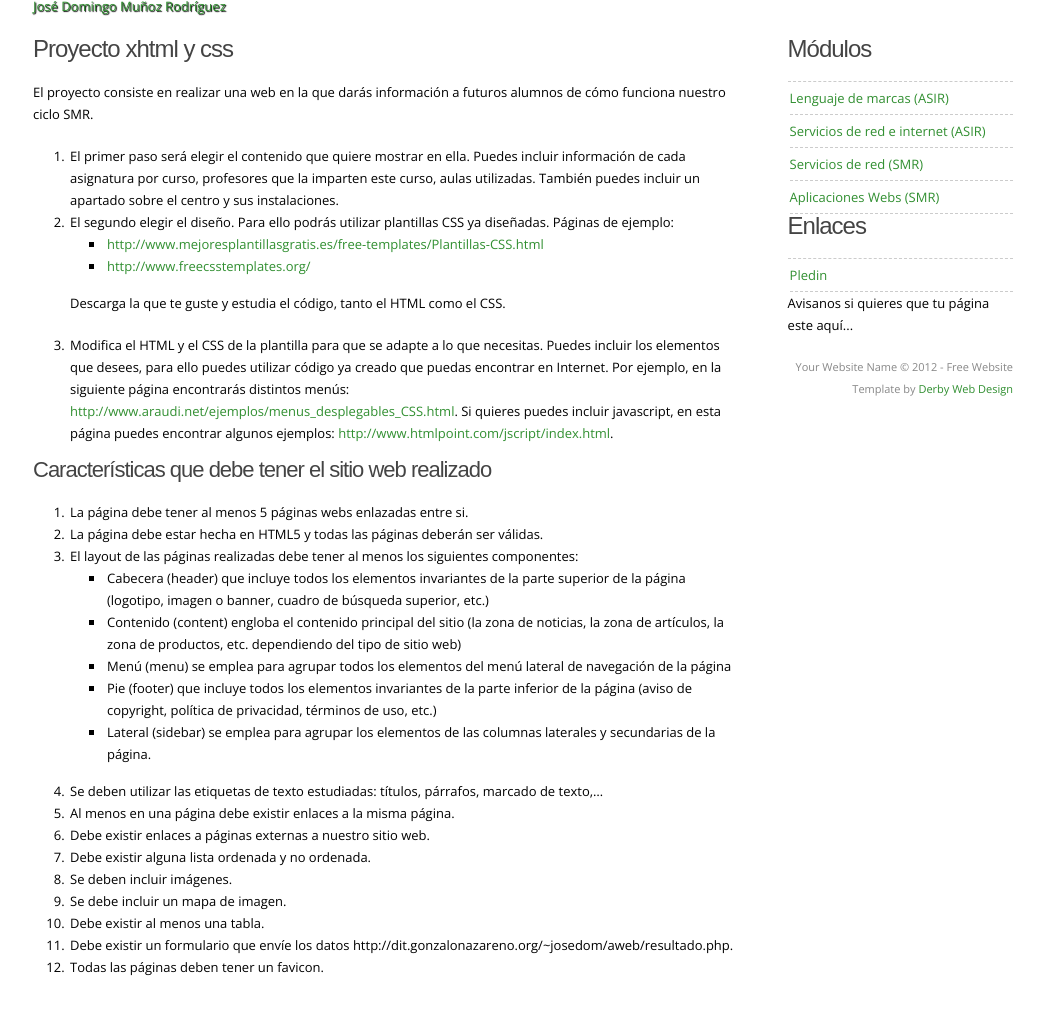
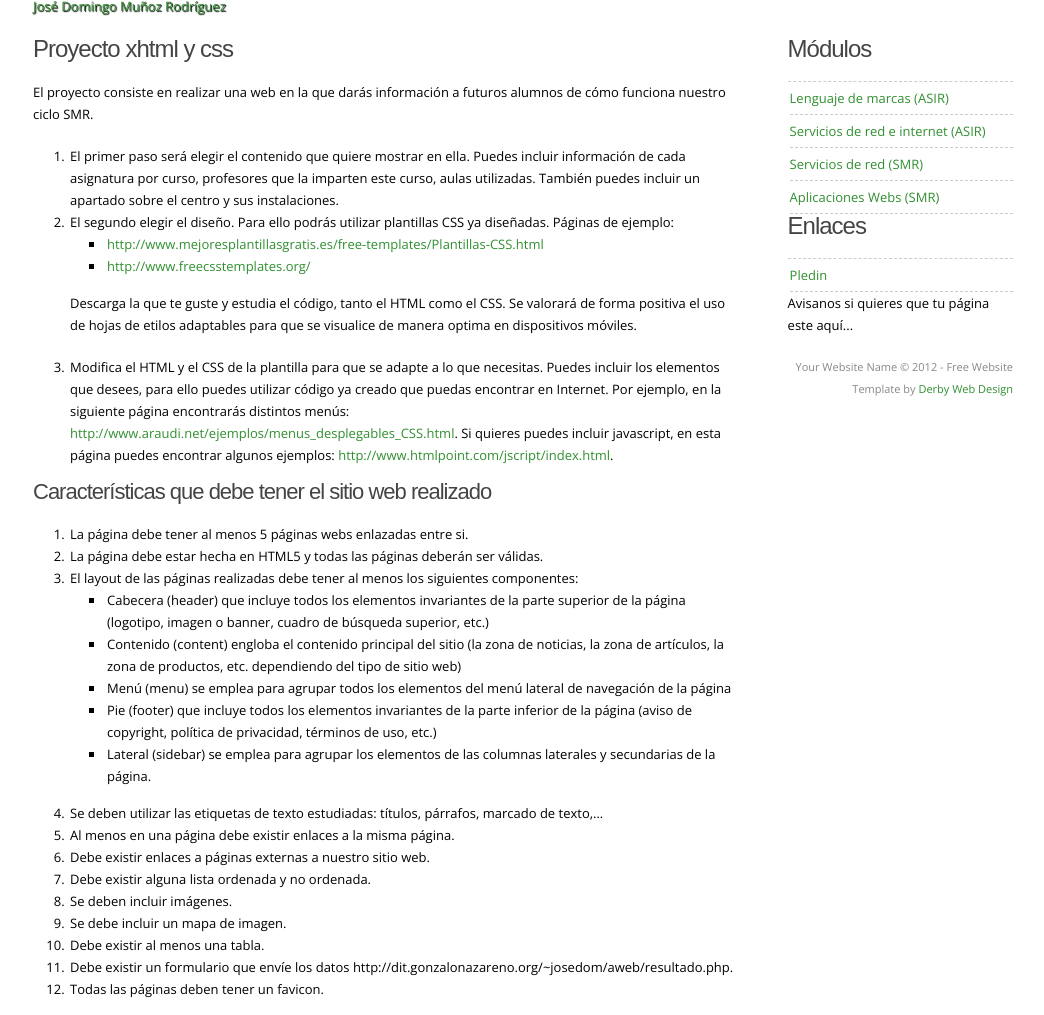
Before and after one commit to josedom24/josedom24.github.io, a Jekyll site: the page built from mod/aplweb/proyecto1.md, in a window 1280 px wide, cut to the strip 80-1095 px from the top of the page. Shown: the whole strip, without its empty margins (117-1161 px from the left). Built offline with Jekyll 4.4.1, drawn with Linux system fonts in a browser that asks for light colours; nearby versions of some CDN libraries; some web fonts are replaced; library files that are not in the unit come from our copies; before the commit the page ends 1073 px from its top, so only the background shows below that.

Commit message:
Proeycto1

```diff
--- a/mod/aplweb/proyecto1.md
+++ b/mod/aplweb/proyecto1.md
@@ -15,7 +15,7 @@ funciona nuestro ciclo SMR.
 	* [http://www.mejoresplantillasgratis.es/free-templates/Plantillas-CSS.html](http://www.mejoresplantillasgratis.es/free-templates/Plantillas-CSS.html)
 	* [http://www.freecsstemplates.org/](http://www.freecsstemplates.org/)
 
-	Descarga la que te guste y estudia el código, tanto el HTML como el CSS.
+	Descarga la que te guste y estudia el código, tanto el HTML como el CSS. Se valorará de forma positiva el uso de hojas de etilos **adaptables** para que se visualice de manera optima en dispositivos móviles.
 3. Modifica el HTML y el CSS de la plantilla para que se adapte a lo que necesitas. Puedes incluir los elementos que desees, para ello puedes utilizar código ya creado que puedas encontrar en Internet. Por ejemplo, en la siguiente página encontrarás distintos menús:
 [http://www.araudi.net/ejemplos/menus_desplegables_CSS.html](http://www.araudi.net/ejemplos/menus_desplegables_CSS.html). Si quieres puedes incluir javascript, en esta página puedes encontrar algunos ejemplos: [http://www.htmlpoint.com/jscript/index.html](http://www.htmlpoint.com/jscript/index.html).
 
```
